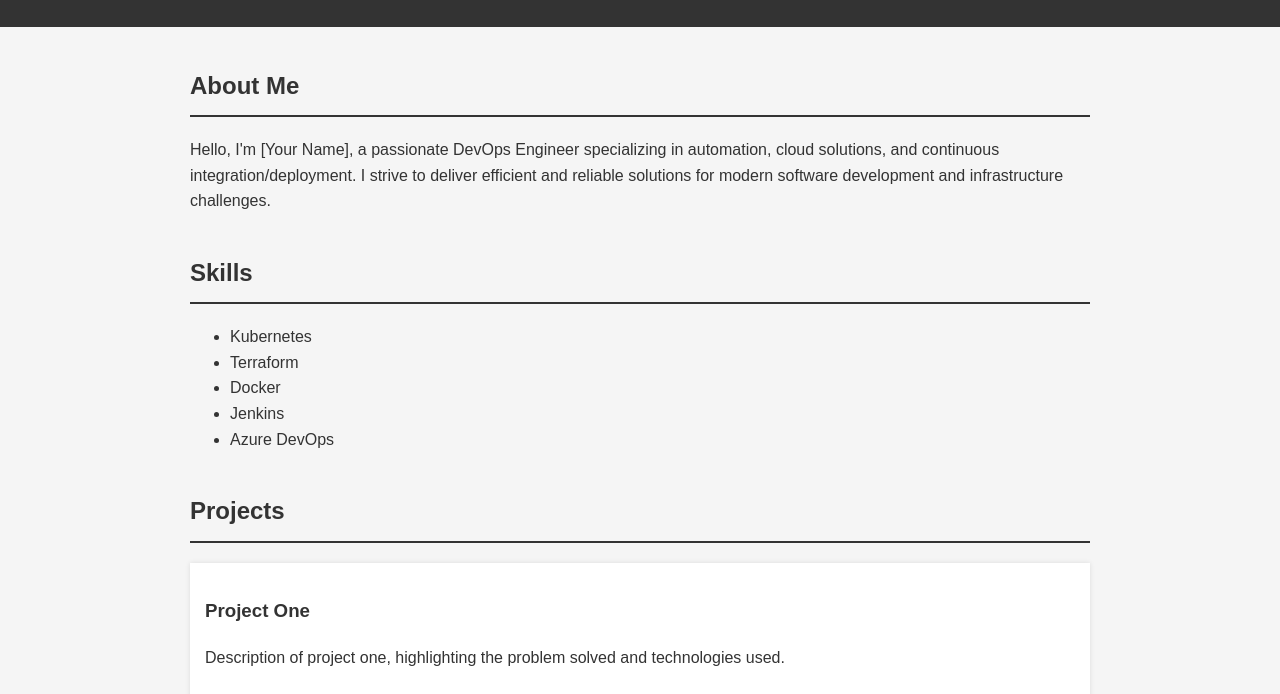
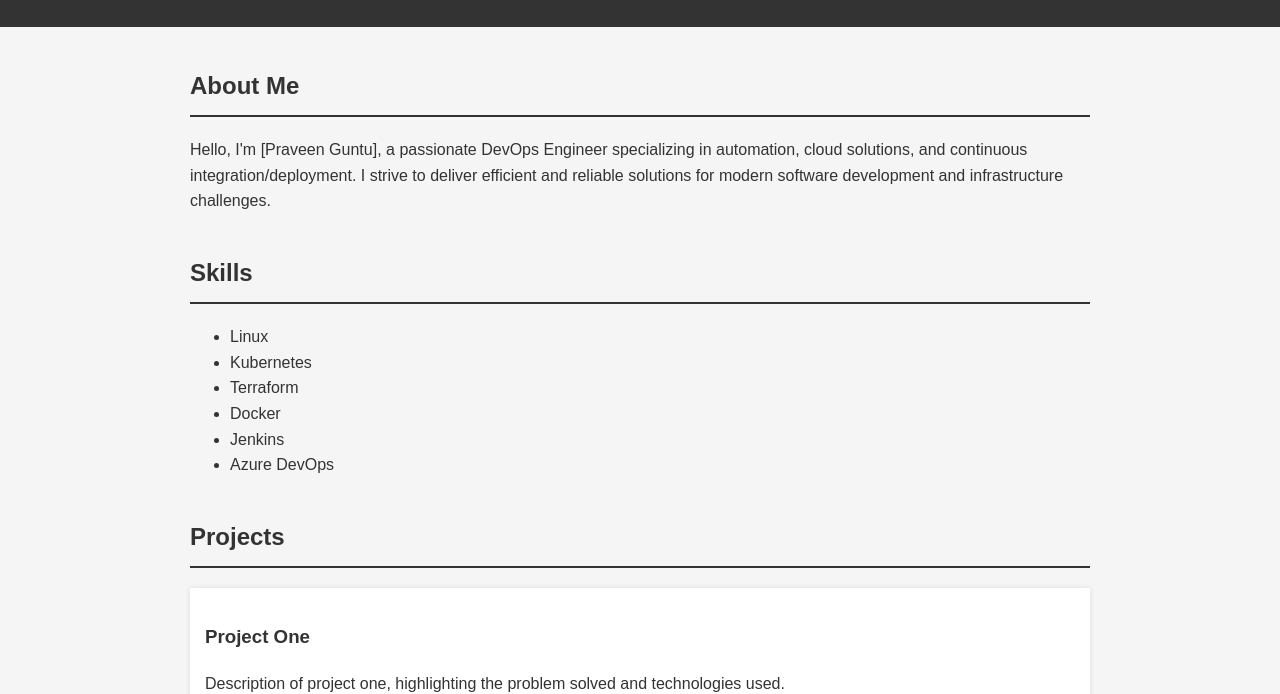
Before and after one commit to praveenjayakar/My-DevOps-Portfolio, a plain HTML site: page index.html in a window 1280 px wide. Shown: the part 110-804 px from the top of the page. Drawn offline with Linux system fonts and the light colour scheme.

Commit message:
added name and skills

```diff
--- a/index.html
+++ b/index.html
@@ -22,12 +22,13 @@
   <main>
     <section id="about">
       <h2>About Me</h2>
-      <p>Hello, I'm [Your Name], a passionate DevOps Engineer specializing in automation, cloud solutions, and continuous integration/deployment. I strive to deliver efficient and reliable solutions for modern software development and infrastructure challenges.</p>
+      <p>Hello, I'm [Praveen Guntu], a passionate DevOps Engineer specializing in automation, cloud solutions, and continuous integration/deployment. I strive to deliver efficient and reliable solutions for modern software development and infrastructure challenges.</p>
     </section>
 
     <section id="skills">
       <h2>Skills</h2>
       <ul>
+        <li>Linux</li>
         <li>Kubernetes</li>
         <li>Terraform</li>
         <li>Docker</li>
```
